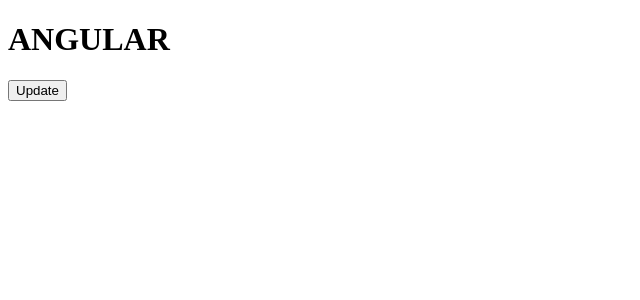
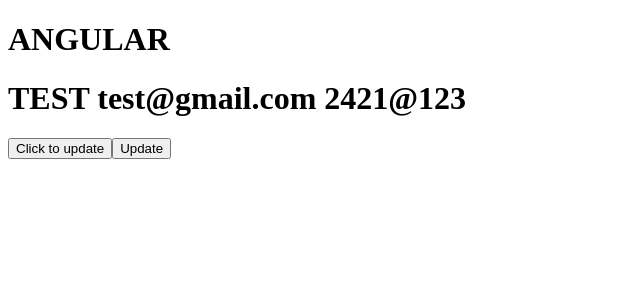
Before and after one commit to aryansharma8706/PROJECT, a React (Vite) app in the folder aryan/: page / in a window 1280 px wide. Shown: the top 300 px of the page, without its empty margins (0-640 px from the left). Built offline with nearby package versions, Linux system fonts and the light colour scheme.

Commit message:
updatesonclick

```diff
--- a/aryan/src/App.jsx
+++ b/aryan/src/App.jsx
@@ -72,28 +72,53 @@
 // }
 // export default App
 
+// import { useState } from 'react';
+// function App() {
+//   console.log(useState('REACT'));
+//   let [newTechnology, setNewTechnology] = useState('ANGULAR');
+//   console.log(newTechnology);
+
+//   const handleClick = () => {
+//     setNewTechnology('REACT');
+//   };
+//   return (
+//     <div>
+//       <h1>{newTechnology}</h1>
+//       <button onClick={handleClick}>Update</button>
+//     </div>
+//   );
+// }
+// export default App;
+
+//hooks  => js function
+
+//create three state variables like name , email , password ;
+// update all this at once when user click on a button
+
 import { useState } from 'react';
 function App() {
   console.log(useState('REACT'));
   let [newTechnology, setNewTechnology] = useState('ANGULAR');
   console.log(newTechnology);
+ const [name , setName] = useState('TEST')
+ const [email,setEmail] = useState('test@gmail.com')
+ const [password ,setPassword] = useState('2421@123') ;
 
   const handleClick = () => {
     setNewTechnology('REACT');
   };
+  const handleUpdateClick = () => {
+    setName('NEW-TEST')
+    setPassword('12345')
+    setEmail('newtest@gmail.com')
+  }
   return (
     <div>
       <h1>{newTechnology}</h1>
+      <h1>{`${name} ${email} ${password}`}</h1>
+      <button onClick={handleUpdateClick}>Click to update</button>
       <button onClick={handleClick}>Update</button>
     </div>
   );
 }
-
-export default App;
-
-//hooks  => js function
-
-
-//create three state variables like name , email , password ;
-
-// update all this at once when user click on a button
+export default App
```
